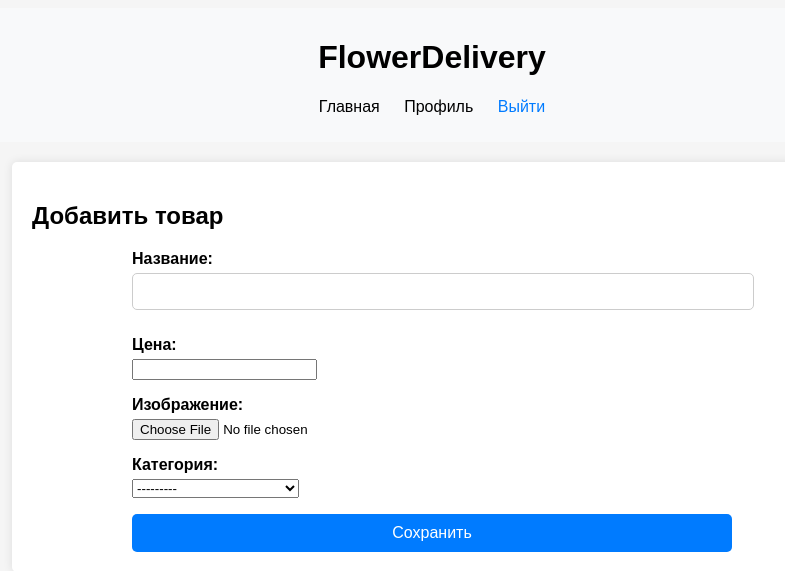
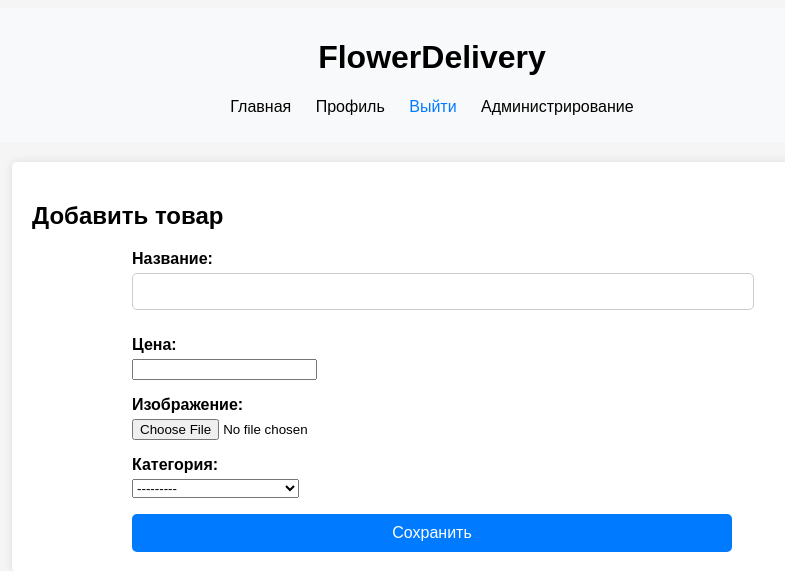
Before and after one commit to MasterVVK/flower_delivery, a Django app: page /add_product/ in a window 1280 px wide. Shown: the top 571 px of the page, without its empty margins (208-993 px from the left). Run offline with Django 5.2, Linux system fonts and the light colour scheme; a user stored in the database is signed in; tables that the repository leaves empty hold one stand-in row (values such as "Sample post"); parts of the project's set-up code (start-up, migrations or seed data) failed here and were passed over.

Commit message:
Update base.html

```diff
--- a/templates/base.html
+++ b/templates/base.html
@@ -21,6 +21,9 @@
                             <a href="#" onclick="document.getElementById('logout-form').submit();">Выйти</a>
                         </form>
                     </li>
+                    {% if user.role == 'Manager' or user.role == 'Admin' %}
+                        <li><a href="{% url 'manage_products' %}">Администрирование</a></li>
+                    {% endif %}
                 {% else %}
                     <li><a href="{% url 'login' %}">Войти</a></li>
                     <li><a href="{% url 'register' %}">Регистрация</a></li>
```
